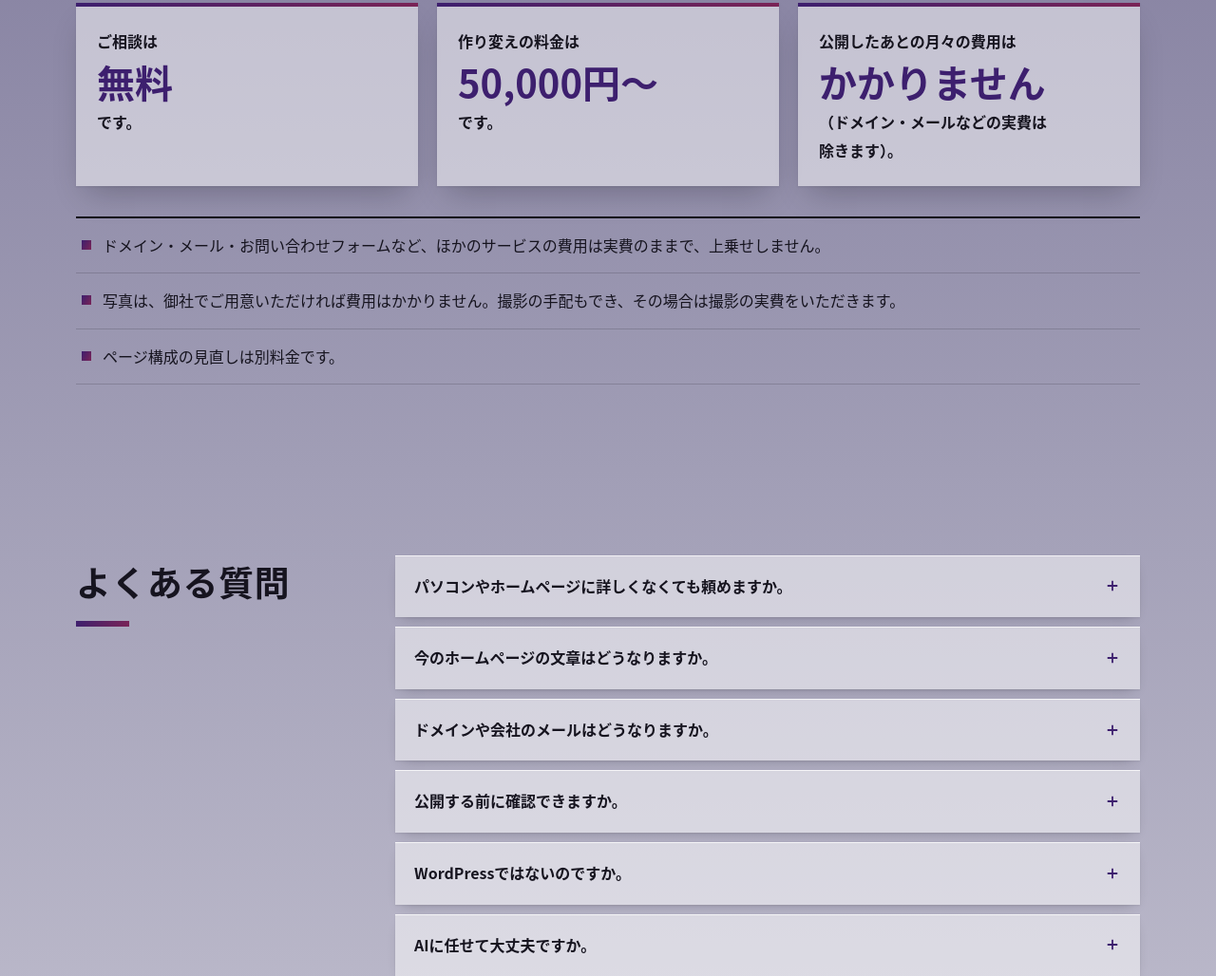
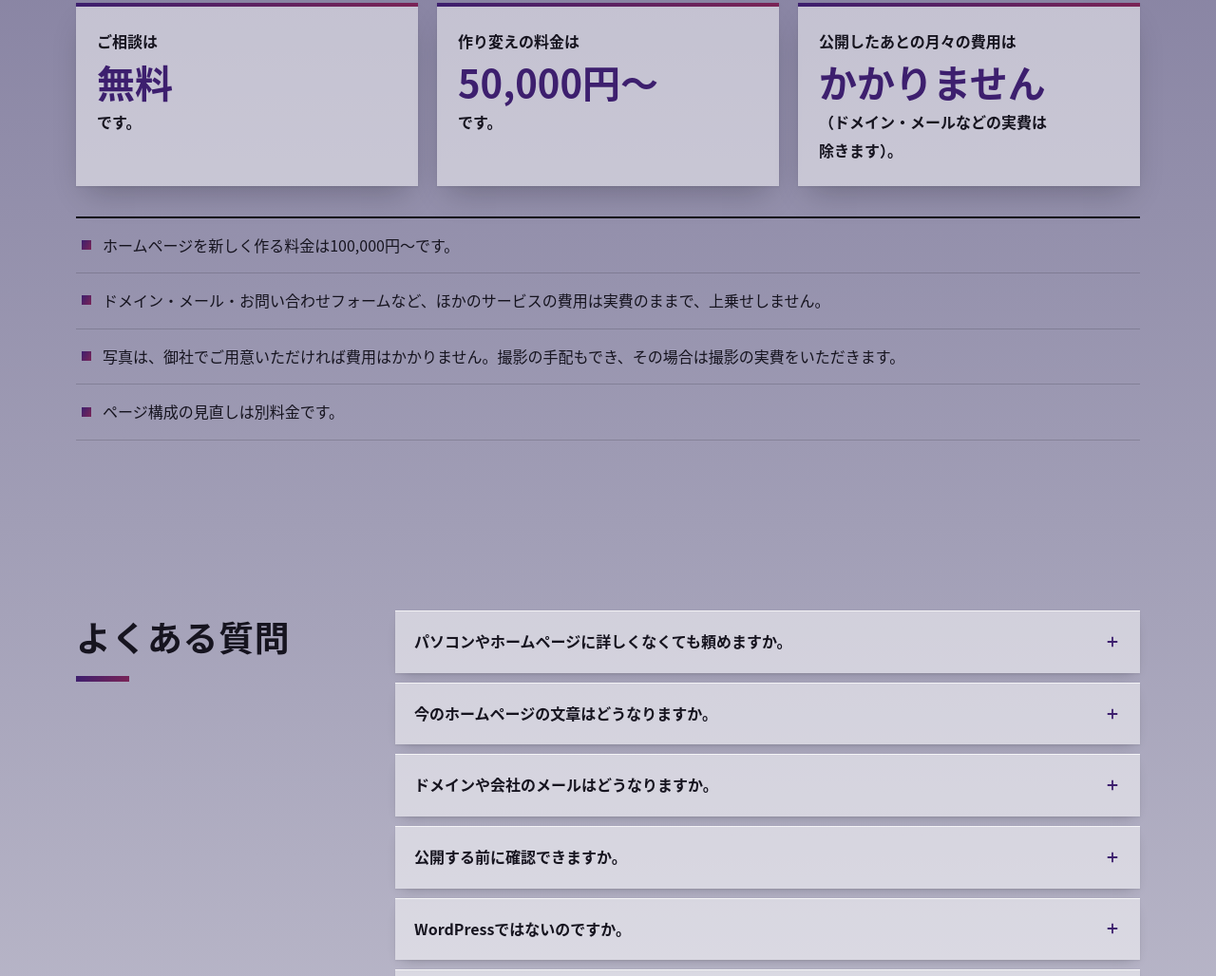
Before and after one commit to nue-consulting/website, a plain HTML site: page index.html in a window 1280 px wide. Shown: the part 3463-4491 px from the top of the page at 95% size. Drawn offline with Linux system fonts and the light colour scheme.

Commit message:
費用の考え方に「ホームページを新しく作る料金は100,000円〜です。」を足す（案。オーナーの OK 待ち）
Co-Authored-By: Claude Opus 5.5 <noreply@anthropic.com>
Claude-Session: https://claude.ai/code/session_016iEkGotx7jG2rtNY7Qf5aR

```diff
--- a/index.html
+++ b/index.html
@@ -208,6 +208,7 @@
       <li class="bullets__key"><span class="bullets__pre">ご相談は</span><strong>無料</strong><span class="bullets__post">です。</span></li>
       <li class="bullets__key"><span class="bullets__pre">作り変えの料金は</span><strong>50,000円〜</strong><span class="bullets__post">です。</span></li>
       <li class="bullets__key"><span class="bullets__pre">公開したあとの月々の費用は</span><strong>かかりません</strong><span class="bullets__post">（ドメイン・メールなどの実費は除きます）。</span></li>
+      <li>ホームページを新しく作る料金は100,000円〜です。</li>
       <li>ドメイン・メール・お問い合わせフォームなど、ほかのサービスの費用は実費のままで、上乗せしません。</li>
       <li>写真は、御社でご用意いただければ費用はかかりません。撮影の手配もでき、その場合は撮影の実費をいただきます。</li>
       <li>ページ構成の見直しは別料金です。</li>
```
